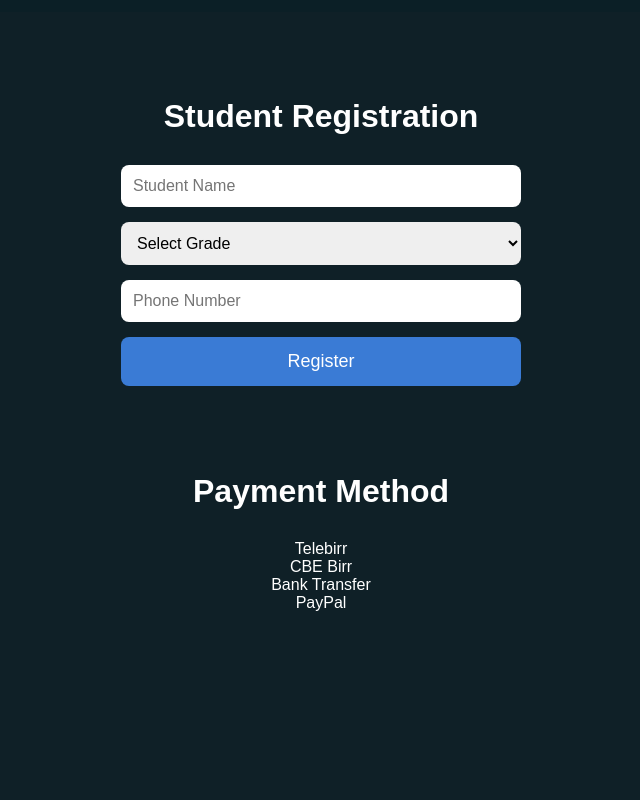
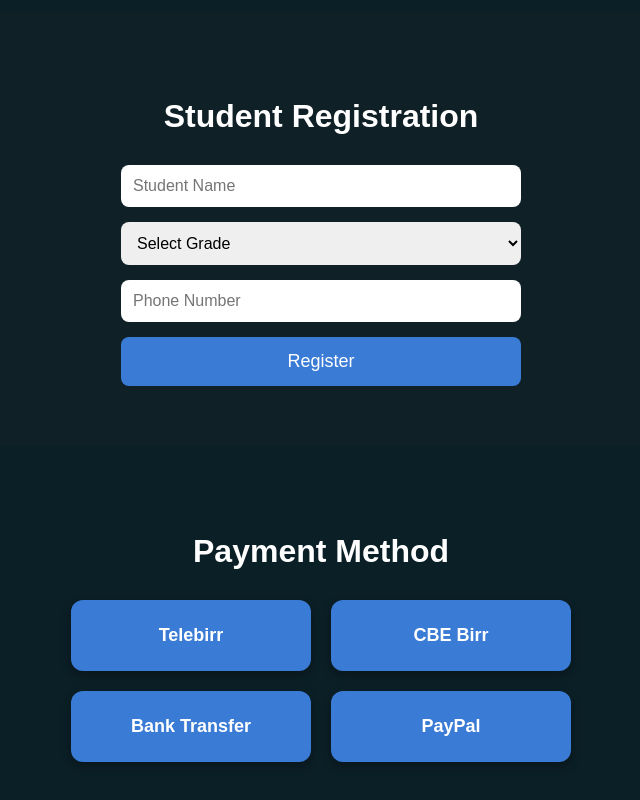
Before and after one commit to kedirabdulkadir762-cmd/username.github.io, a plain HTML site: page index.html in a window 1280 px wide. Shown: the part 1381-2181 px from the top of the page, without its empty margins (319-959 px from the left). Before the commit the page ends 1993 px from the top, so only its background shows below. Drawn offline with Linux system fonts and the light colour scheme.

Commit message:
Update style.css

```diff
--- a/style.css
+++ b/style.css
@@ -224,3 +224,42 @@
 background:#5aa0ff;
 
 }
+/* PAYMENT SECTION */
+
+.payment{
+
+padding:60px 20px;
+background:#0b1f26;
+
+}
+
+.payment-container{
+
+display:grid;
+grid-template-columns:repeat(2,1fr);
+gap:20px;
+max-width:500px;
+margin:auto;
+
+}
+
+.payment-card{
+
+background:#3a7bd5;
+padding:25px;
+border-radius:12px;
+font-size:18px;
+font-weight:bold;
+text-align:center;
+cursor:pointer;
+transition:0.3s;
+box-shadow:0 4px 10px rgba(0,0,0,0.3);
+
+}
+
+.payment-card:hover{
+
+background:#5aa0ff;
+transform:translateY(-5px);
+
+  }
```
